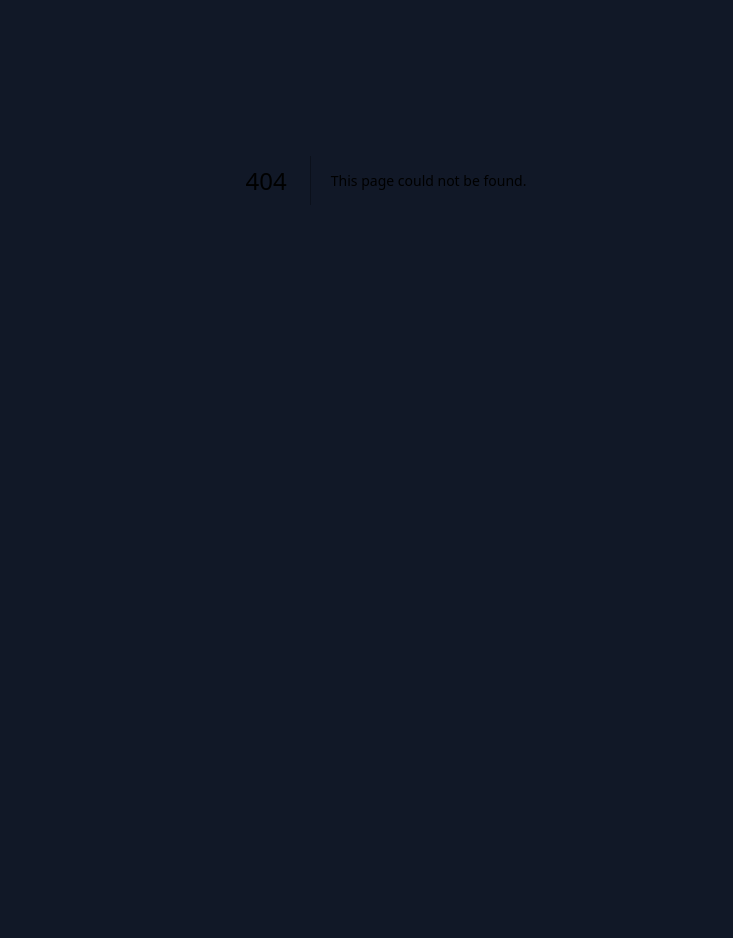
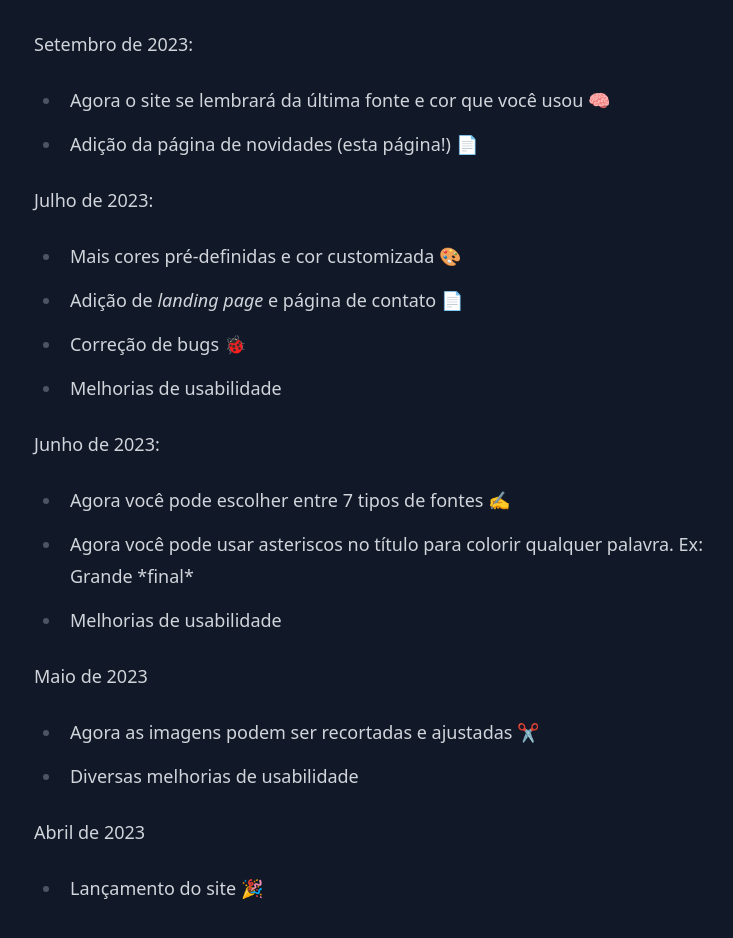
Before and after one commit to wdsrocha/miniatura-batalhas-de-rima, a Next.js app: page /novidades in a window 1280 px wide. Before the commit this address had no page. Shown: the part 220-1158 px from the top of the page, without its empty margins (254-987 px from the left). Before the commit the page ends 800 px from the top, so only its background shows below. Built offline with nearby package versions, Linux system fonts and the light colour scheme.

Commit message:
Adiciona página de novidades

```diff
--- /dev/null
+++ b/src/app/novidades/page.tsx
@@ -0,0 +1,49 @@
+/* eslint-disable @next/next/no-img-element */
+import { Navbar } from "@/components/Navbar";
+
+export default function NewsPage() {
+  return (
+    <>
+      <Navbar path="novidades"></Navbar>
+      <main className="mx-auto max-w-3xl px-4 py-12 sm:px-6 lg:px-8">
+        <article className="prose prose-invert md:prose-lg prose-img:mx-auto">
+          <h1>Notas de atualização do site</h1>
+          <p>Setembro de 2023:</p>
+          <ul>
+            <li>
+              Agora o site se lembrará da última fonte e cor que você usou 🧠
+            </li>
+            <li>Adição da página de novidades (esta página!) 📄</li>
+          </ul>
+          <p>Julho de 2023:</p>
+          <ul>
+            <li>Mais cores pré-definidas e cor customizada 🎨</li>
+            <li>
+              Adição de <i>landing page</i> e página de contato 📄
+            </li>
+            <li>Correção de bugs 🐞</li>
+            <li>Melhorias de usabilidade</li>
+          </ul>
+          <p>Junho de 2023:</p>
+          <ul>
+            <li>Agora você pode escolher entre 7 tipos de fontes ✍️</li>
+            <li>
+              Agora você pode usar asteriscos no título para colorir qualquer
+              palavra. Ex: Grande *final*
+            </li>
+            <li>Melhorias de usabilidade</li>
+          </ul>
+          <p>Maio de 2023</p>
+          <ul>
+            <li>Agora as imagens podem ser recortadas e ajustadas ✂️</li>
+            <li>Diversas melhorias de usabilidade</li>
+          </ul>
+          <p>Abril de 2023</p>
+          <ul>
+            <li>Lançamento do site 🎉</li>
+          </ul>
+        </article>
+      </main>
+    </>
+  );
+}
--- a/src/components/Navbar.tsx
+++ b/src/components/Navbar.tsx
@@ -7,6 +7,7 @@ const navigation = [
   { name: "Editor", href: "/editor" },
   { name: "Sobre", href: "/sobre" },
   { name: "Colabore", href: "/colabore" },
+  { name: "Novidades", href: "/novidades" },
 ];
 
 export const Navbar = (props: { path: string }) => (
```
